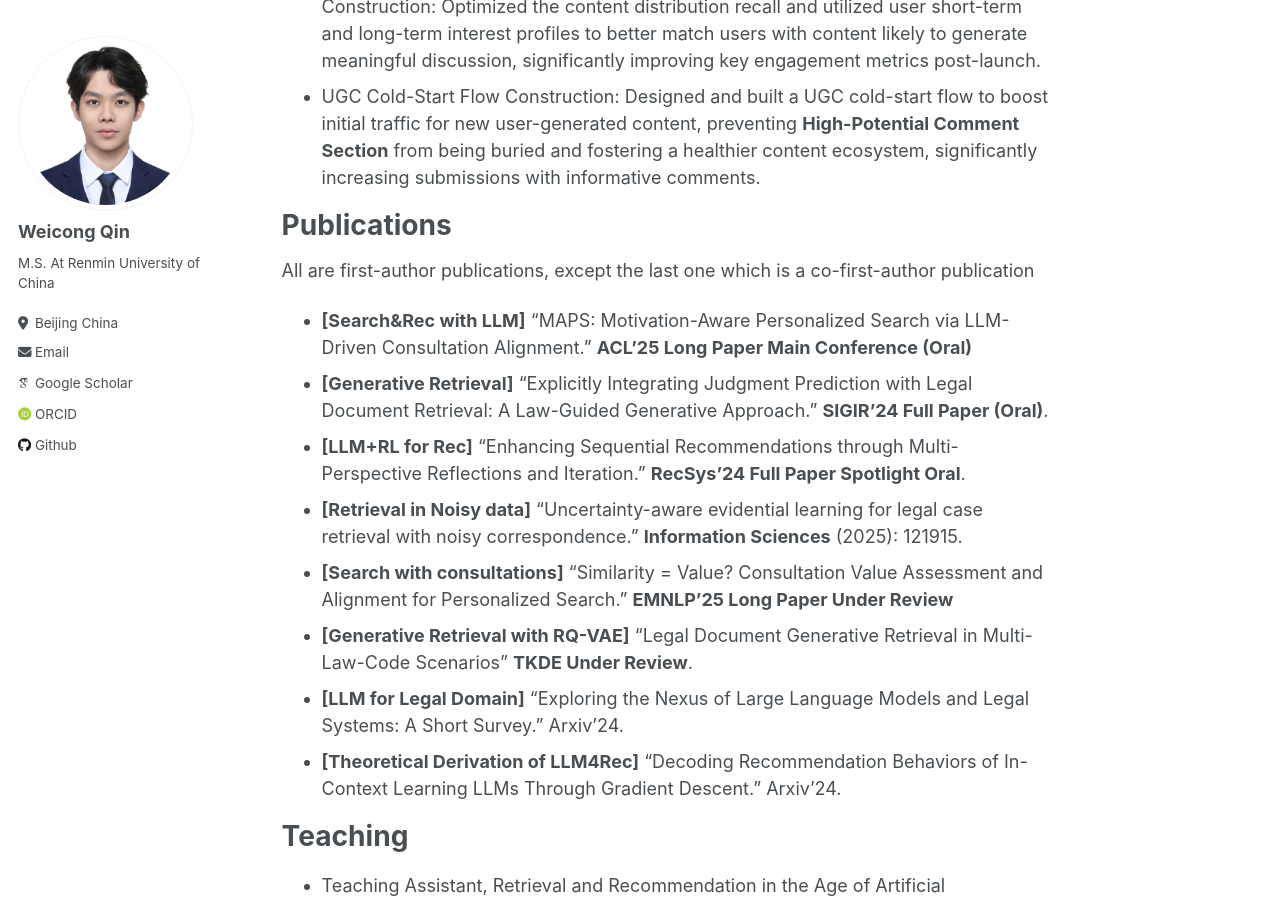
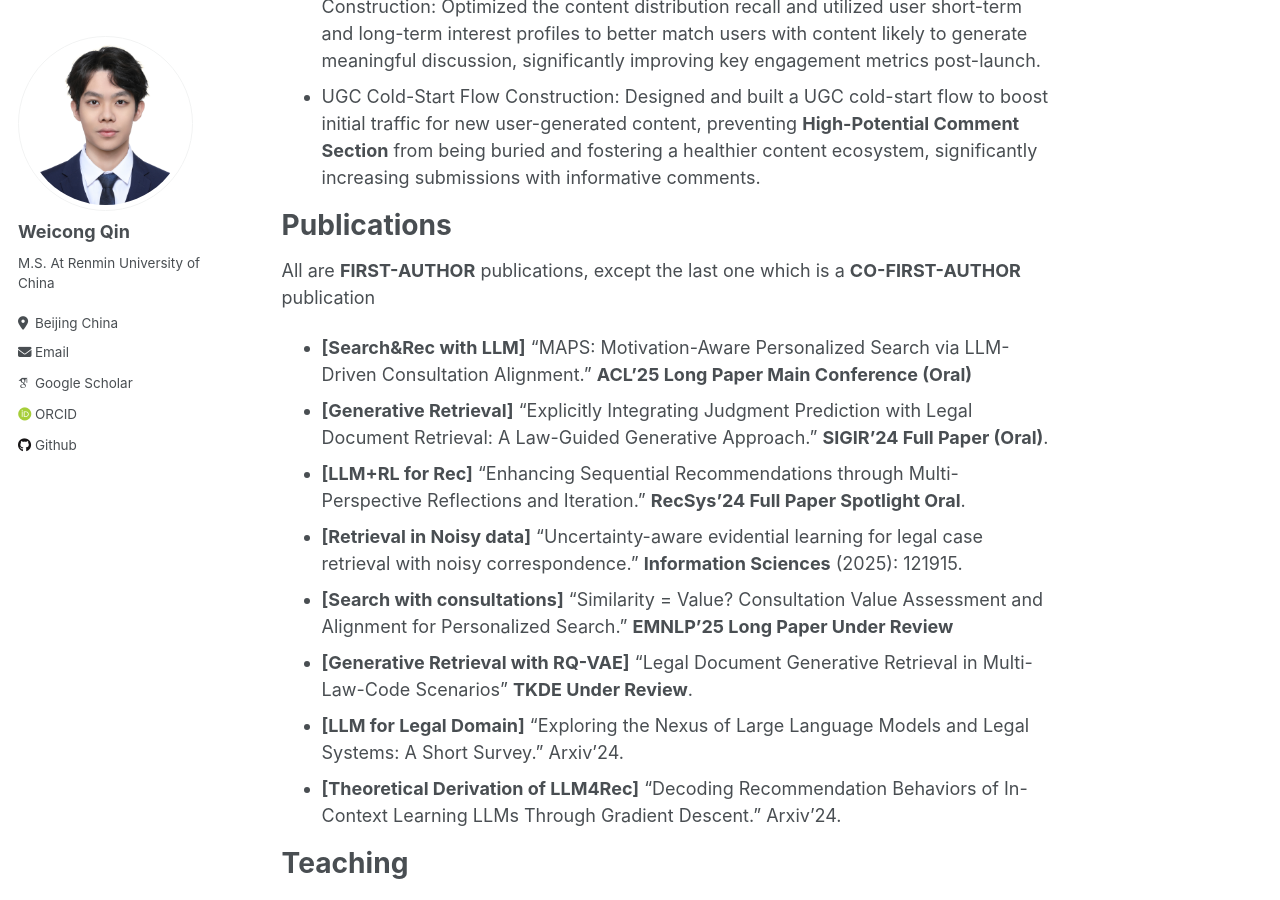
Before and after one commit to E-qin/E-qin.github.io, a Jekyll site: the page built from _pages/about.md, in a window 1280 px wide and 900 px high, scrolled down 1114 px. Built offline with Jekyll 4.4.1, drawn with Linux system fonts in a browser that asks for light colours; some web fonts are replaced.

```diff
--- a/_pages/about.md
+++ b/_pages/about.md
@@ -52,7 +52,7 @@ Internship
 
 Publications
 ============
-All are first-author publications, except the last one which is a co-first-author publication
+All are **FIRST-AUTHOR** publications, except the last one which is a **CO-FIRST-AUTHOR** publication
 
 * **[Search&Rec with LLM]** "MAPS: Motivation-Aware Personalized Search via LLM-Driven Consultation Alignment." **ACL'25 Long Paper Main Conference (Oral)**
 * **[Generative Retrieval]** "Explicitly Integrating Judgment Prediction with Legal Document Retrieval: A Law-Guided Generative Approach." **SIGIR'24 Full Paper (Oral)**.
```
